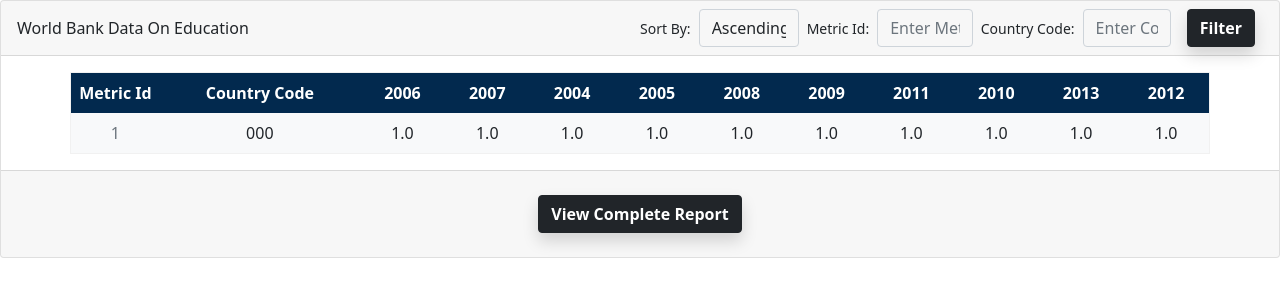
After one commit to dguptaruby/TutorCruncher, a Django app: page / in a window 1280 px wide. The commit adds this page. Shown: the top 300 px of the page. Run offline with Django 3.2, Linux system fonts and the light colour scheme; tables that the repository leaves empty hold one stand-in row (values such as "Sample post").

Commit message:
create template

```diff
--- a/WorldBank/templates/base.html
+++ b/WorldBank/templates/base.html
@@ -9,14 +9,15 @@
 {% endblock %}
     <title>{{ title }}</title>
 {% load static %}
+  {% block head %}{% endblock %}
   {% block css %}
     <link href="https://cdn.jsdelivr.net/npm/bootstrap@5.0.2/dist/css/bootstrap.min.css" rel="stylesheet" crossorigin="anonymous">
   {% endblock %}
   </head>
   <body>
-  <div class="container" role="main">
+<!--  <div class="container" role="main">-->
 {% block body %}{% endblock %}
-  </div>
+<!--  </div>-->
 {% block js %}
   <script src="https://cdn.jsdelivr.net/npm/@popperjs/core@2.9.2/dist/umd/popper.min.js" crossorigin="anonymous"></script>
   <script src="https://cdn.jsdelivr.net/npm/bootstrap@5.0.2/dist/js/bootstrap.min.js" crossorigin="anonymous"></script>
--- /dev/null
+++ b/WorldBank/templates/metric_list.html
@@ -0,0 +1,135 @@
+{% extends 'base.html' %}
+
+{% block head %}
+<!--    <link rel=stylesheet href=css/bootstrap.min.css>-->
+    <script src="https://ajax.googleapis.com/ajax/libs/jquery/3.5.1/jquery.min.js"></script>
+    <style>
+        .main_sec table thead tr th {
+            background: #02294e;
+            color: #fff;
+        }
+        .main_sec table {
+            border: 1px solid #f1f1f1;
+        }
+        .main_sec table tbody tr td {
+            border-bottom: 1px solid #f1f1f1;
+        }
+        /* .main_sec table tbody tr:last-child td {
+            /* border-bottom: 1px solid transparent;
+        } */
+        label {
+            font-size: 14px;
+            font-weight: 500;
+        }
+        .form-control {
+            font-size: 14px;
+            color: #02294e;
+            border: 1px solid #02294e;
+        }
+        select {
+            min-width: 100px;
+        }
+        input {
+            max-width: 150px;
+        }
+        .table-hover tbody tr:hover {
+            background-color: #d1f3ff;
+        }
+        .btn-dark {
+            background-color: #02294e;
+        }
+    </style>
+{% endblock %}
+
+{% block body %}
+    <div id="page" class=main_sec>
+        <div class="main-card mb-3 card">
+            <div class="card-header d-flex align-items-center justify-content-between">
+                <div class="text-capitalize fw-normal">World bank data on education
+                </div>
+                <div class="d-flex justify-content-end w-50">
+                    <div class="d-flex align-items-center">
+                        <label class="">Sort&nbsp;By: </label>
+                        <select id="select_order" class="form-control bg-transparent mx-2">
+                            <option selected="" value="asce">Ascending</option>
+                            <option value="desc">Descending</option>
+                        </select>
+                    </div>
+                    <div class="d-flex align-items-center">
+                        <label class="">Metric&nbsp;Id: </label>
+                        <input id="metric_input" type="text" placeholder="Enter Metric Id" class="form-control bg-transparent mx-2">
+                    </div>
+                    <div class="d-flex align-items-center">
+                        <label class="">Country&nbsp;Code: </label>
+                        <input id="country_input" type="text" placeholder="Enter Country Code" class="form-control bg-transparent mx-2">
+                    </div>
+                    <div class="d-flex align-items-center mx-2">
+                        <button class="btn-pill shadow btn btn-dark fw-bold" onclick="metric_filter_data();">Filter</button>
+                    </div>
+                </div>
+            </div>
+            <div class="row mx-0">
+                <div class="col-md-11 mx-auto table-responsive p-3">
+                    <table class="w-100 bg-light align-middle text-truncate mb-0 table table-borderless table-hover">
+                        <thead>
+                            <tr>
+                                <th class="text-center">Metric Id</th>
+                                <th class="text-center">Country Code</th>
+                                <th class="text-center">2006</th>
+                                <th class="text-center">2007</th>
+                                <th class="text-center">2004</th>
+                                <th class="text-center">2005</th>
+                                <th class="text-center">2008</th>
+                                <th class="text-center">2009</th>
+                                <th class="text-center">2011</th>
+                                <th class="text-center">2010</th>
+                                <th class="text-center">2013</th>
+                                <th class="text-center">2012</th>
+                            </tr>
+                        </thead>
+                        <tbody>
+                            {% for m in metric_obj %}
+                                <tr>
+                                    <td class="text-center text-muted" style="width: 80px;">{{m.metric_id}}</td>
+                                    <td class="text-center">{{m.country_code}}</td>
+                                    <td class="text-center">{{m.record_2006}}</td>
+                                    <td class="text-center">{{m.record_2007}}</td>
+                                    <td class="text-center">{{m.record_2004}}</td>
+                                    <td class="text-center">{{m.record_2005}}</td>
+                                    <td class="text-center">{{m.record_2008}}</td>
+                                    <td class="text-center">{{m.record_2009}}</td>
+                                    <td class="text-center">{{m.record_2011}}</td>
+                                    <td class="text-center">{{m.record_2010}}</td>
+                                    <td class="text-center">{{m.record_2013}}</td>
+                                    <td class="text-center">{{m.record_2012}}</td>
+                                </tr>
+                            {% endfor %}
+                        </tbody>
+                    </table>
+                </div>
+            </div>
+            <div class="d-block p-4 text-center card-footer">
+                <button class="btn-pill shadow btn btn-dark fw-bold">View Complete Report</button>
+            </div>
+        </div>
+    </div>
+
+
+    <script>
+        function metric_filter_data(){
+            var metric_id = document.getElementById("metric_input").value;
+            var country_code = document.getElementById("country_input").value;
+            var order_type = document.getElementById("select_order").value;
+            console.log("order " , order_type);
+
+            $.ajax({
+                    data: {'metric_id': metric_id,'country_code': country_code,'order_type': order_type,},
+                    url: "http://127.0.0.0:8000/",
+                    // on success
+                    success: function(response){
+                      $("#page").html(response);
+                    },
+            });
+        }
+    </script>
+{% endblock %}
```
